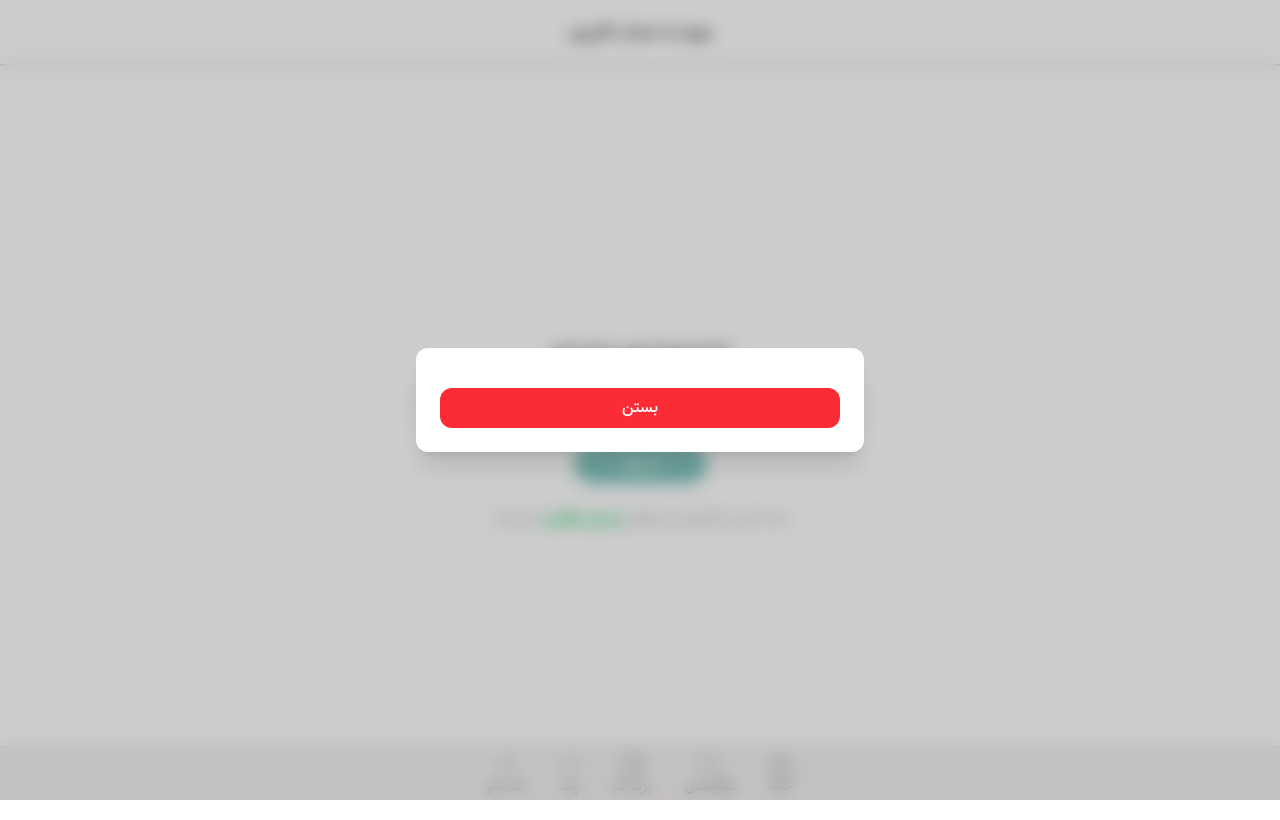
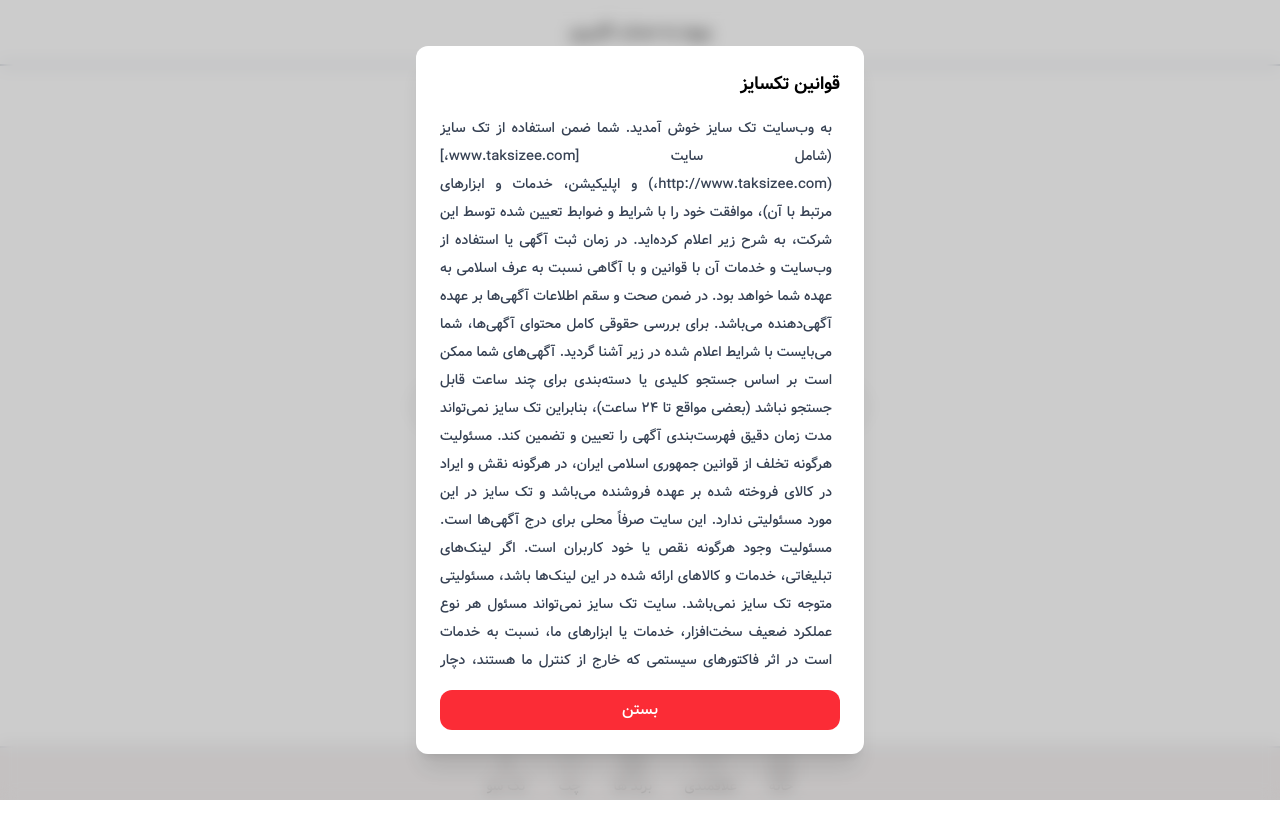
Before and after one commit to amirrrreza1/TakSize, a Next.js app: page /login in a window 1280 px wide. Both pictures are taken after a click on the button "پذیرش قوانین". Built offline with nearby package versions, Linux system fonts and the light colour scheme.

Commit message:
clean: clean code

```diff
--- a/src/Components/PhoneNumberForm/PhoneNumberForm.jsx
+++ b/src/Components/PhoneNumberForm/PhoneNumberForm.jsx
@@ -26,7 +26,7 @@
       if (!res.ok || data.error) {
         toast.error(data.error || "ارسال ناموفق بود");
       } else {
-        onSuccess(phoneNumber); // شماره را به والد می‌دهیم
+        onSuccess(phoneNumber);
         toast.success("کد تایید ارسال شد");
       }
     } catch {
@@ -67,21 +67,92 @@
 
         <div className="w-full text-center mt-6 text-gray-400 text-sm">
           <p>
-            ثبت نام در تکسایز به منزله‌ی{" "}
+            ثبت نام در تکسایز به منزله‌ی
             <button
               type="button"
               onClick={() => setShowModal(true)}
               className="text-green-500 font-bold"
             >
               پذیرش قوانین
-            </button>{" "}
+            </button>
             آن است
           </p>
         </div>
       </form>
 
       <ModalWrapper isOpen={showModal} onClose={() => setShowModal(false)}>
-        {/* قوانین... */}
+        <h2 className="text-lg font-bold mb-4">قوانین تکسایز</h2>
+        <div className="max-h-[70vh] overflow-y-auto pr-2">
+          <p className="text-sm text-justify text-gray-700 leading-loose">
+            به وب‌سایت تک سایز خوش آمدید. شما ضمن استفاده از تک سایز (شامل سایت
+            [www.taksizee.com،](http://www.taksizee.com،) و اپلیکیشن، خدمات و
+            ابزارهای مرتبط با آن)، موافقت خود را با شرایط و ضوابط تعیین شده توسط
+            این شرکت، به شرح زیر اعلام کرده‌اید. در زمان ثبت آگهی یا استفاده از
+            وب‌سایت و خدمات آن با قوانین و با آگاهی نسبت به عرف اسلامی به عهده
+            شما خواهد بود. در ضمن صحت و سقم اطلاعات آگهی‌ها بر عهده آگهی‌دهنده
+            می‌باشد. برای بررسی حقوقی کامل محتوای آگهی‌ها، شما می‌بایست با شرایط
+            اعلام شده در زیر آشنا گردید. آگهی‌های شما ممکن است بر اساس جستجو
+            کلیدی یا دسته‌بندی برای چند ساعت قابل جستجو نباشد (بعضی مواقع تا ۲۴
+            ساعت)، بنابراین تک سایز نمی‌تواند مدت زمان دقیق فهرست‌بندی آگهی را
+            تعیین و تضمین کند. مسئولیت هرگونه تخلف از قوانین جمهوری اسلامی
+            ایران، در هرگونه نقش و ایراد در کالای فروخته شده بر عهده فروشنده
+            می‌باشد و تک سایز در این مورد مسئولیتی ندارد. این سایت صرفاً محلی
+            برای درج آگهی‌ها است. مسئولیت وجود هرگونه نقص یا خود کاربران است.
+            اگر لینک‌های تبلیغاتی، خدمات و کالاهای ارائه شده در این لینک‌ها
+            باشد، مسئولیتی متوجه تک سایز نمی‌باشد. سایت تک سایز نمی‌تواند مسئول
+            هر نوع عملکرد ضعیف سخت‌افزار، خدمات یا ابزارهای ما، نسبت به خدمات
+            است در اثر فاکتورهای سیستمی که خارج از کنترل ما هستند، دچار اختلال
+            شود. بنابراین، تا جایی که قانون مجاز دانسته، ما کلیه ضمانت‌های صریح
+            و ضمنی را سلب می‌کنیم. ممکن است در هر زمان، این توافق‌نامه تغییر کند
+            یا اصلاح شود که موارد اصلاح شده در تک سایز اعلام خواهد شد. در صورت
+            بروز اختلاف بین مالک شماره همراه و کاربر در مورد این سرویس، مالک
+            شماره همراه، تماماً و کاملاً مسئول خواهد بود. تک سایز نسبت به صحت
+            واقعی محصول مسئولیتی ندارد. اگر فروشنده متعهد شود و توضیحات درج‌شده
+            در شرایط و استانداردهای یک آگهی، مطابق باشد، امتیاز تعلق خواهد گرفت
+            که خریداران با مشاهده آن می‌توانند با اطمینان از واقعی بودن آن
+            خریداری و پرداخت نمایند. مسئولیت و عواقب استفاده از حساب کاربری به
+            عهده شخصی است که اطلاعات حساب را وارد کرده است. شما متعهد هستید تمام
+            اطلاعات و مدارک موردنیاز را به صورت صحیح تا مقفود شدن اطلاعات کاربری
+            در اسرع وقت به تک سایز اطلاع دهید. درج و ذخیره‌سازی و بروزرسانی کلیه
+            اطلاعات نظیر نام و نام خانوادگی، تلفن ثابت، تلفن همراه، ایمیل، نشانی
+            پستی و تلفن محل سکونت و کسب‌وکار، بر عهده کاربران است و تک سایز
+            هیچگونه مسئولیتی در قبال آن ندارد. در صورت بروز تخلف از قوانین
+            جمهوری اسلامی ایران یا شکایات اجتماعی یا پرسش‌ها و سایر کانال‌های
+            ارتباطی، تک سایز مطابق با قوانین عمل خواهد کرد. در صورت درخواست رسمی
+            مراجع ذی‌ربط، تک سایز اطلاعات لازم را در اختیار آن‌ها قرار خواهد داد
+            و تابع قوانین جمهوری اسلامی عمل خواهد کرد. تک سایز نسبت به حفظ و
+            نگهداری حقوق مالکیت فکری خود متعهد می‌باشد. نمی‌توانید حق سایرین را
+            نسبت به این امر در سایت نقض نمایید. همچنین تک سایز، در صورت بروز نقص
+            حقوق مالکیت، معنوی و فکری با قوانین تشخیص داده شده، اقدام قانونی
+            خواهد کرد. در صورت حذف محتوا توسط کاربران، تک سایز مسئولیتی بابت حذف
+            و از بین رفتن محتوا نخواهد داشت در صورت گرفتن، کاربر موظف است داغ و
+            موارد ساختن جنگ سایز، از این بابت مسئول است که کاربر در این موارد از
+            تک سایز، (شامل کلیه کارمندان و اشخاص مرتبط، نمایندگی‌ها و شرکت‌های
+            مادر، زیرمجموعه‌ها، شرکای تجاری و فروشگاه‌های دیگر و مجموعه‌های
+            مختلف)، شکایتی نداشته باشد. تک سایز در صورت اعمال تعامل نادرست،
+            مستحق پیگرد قانونی می‌باشد. تک سایز هیچ‌گونه مسئولیتی در این باره
+            ندارد و مسئولیت هر اثر ممکن است در اثر تعاملات روی دهد به خود
+            کاربران بازمی‌گردد. تک سایز، فروشنده نیست. فلذا کلیه مسائل مربوط به
+            آن، از قبیل تولید و بارگذاری محتوا یا اطلاعات محصولات، قیمت‌گذاری و
+            تنظیم هزینه ارسال آن‌ها به عهده فروشنده خواهد بود. بنابراین مسئولیت
+            هر نوع ضرر و زیان (اعم از خریداران و فروشندگان)، پیش‌آمده پس از
+            فعالیت پس از بازار و ظاهر بر پلتفرم و خدمات آن خواهد بود. تک سایز حق
+            دارد هرگونه آگهی نامناسب، ناقض قوانین، کلاهبردارانه یا محتوای ممنوعه
+            را بدون اطلاع قبلی حذف نماید. (اعم از تبلیغ، فروش، اجاره، خرید و
+            فروش ارز، خدمات بانکی، کالاهای قاچاق و ممنوعه، محتوای غیر اخلاقی،
+            فعالیت‌های غیرقانونی، فروش اسلحه و مواد مخدر، فیشینگ، اسپم، شرط‌بندی
+            و موارد مشابه). تبلیغ در عنوان آگهی با مواردی مانند: رایگان، قیمت
+            مناسب، ارزان، زیر قیمت، استثنائی، حراج و موارد مشابه، ممنوع می‌باشد.
+            استفاده از زبان انگلیسی برای نوشتن کلمات غیرفارسی و برندها و یا ثبت
+            آگهی به زبان انگلیسی مانعی ندارد. تک سایز موظف نیست اطلاعات تماس را
+            در آگهی منتشر نماید. در صورت وجود شکایت، باید شماره تماس ثبت شده در
+            آگهی پاسخگو باشد. در صورت تکرار تخلف، حساب کاربری شما مسدود خواهد
+            شد. محتوای آگهی نباید بیشتر از ۷۲ ساعت تکراری ثبت شود. درج آگهی
+            تکراری باعث مسدود شدن حساب کاربری خواهد شد. تک سایز هیچ مسئولیتی در
+            قبال قراردادها و معاملات ندارد. تک سایز حق دارد با شماره همراه یا
+            نشانی پست الکترونیکی دیگران پیگیر و تماس حاصل کند.
+          </p>
+        </div>
       </ModalWrapper>
     </>
   );
--- a/src/Components/VerificationCodeForm/VerificationCodeForm.jsx
+++ b/src/Components/VerificationCodeForm/VerificationCodeForm.jsx
@@ -13,12 +13,10 @@
   const formRef = useRef(null);
   const inputRefs = useRef([]);
 
-  /* فوکوس اولیه روی اولین خانه */
   useEffect(() => {
     inputRefs.current[0]?.focus();
   }, []);
 
-  /* وقتی ۴ رقم پر شد، submit کن */
   useEffect(() => {
     if (code.every((d) => d !== "")) formRef.current?.requestSubmit();
   }, [code]);
@@ -61,7 +59,6 @@
       if (!res.ok || !data.isSuccess) {
         toast.error(data.message || "ورود ناموفق بود");
       } else {
-        /* کوکی‌های HttpOnly سرور کافی‌اند؛ این‌ها فقط نمونهٔ کلاینت‌اند */
         Cookies.set("access_token", data.accessToken, {
           expires: (data.expiresIn ?? 604800) / 86400,
           path: "/",
--- a/src/app/api/login/route.js
+++ b/src/app/api/login/route.js
@@ -44,6 +44,6 @@
     message: "ورود موفقیت‌آمیز بود",
     accessToken,
     refreshToken,
-    expiresIn: result?.data?.tokens?.access_token?.expires_in, // ثانیه
+    expiresIn: result?.data?.tokens?.access_token?.expires_in,
   });
 }
```
